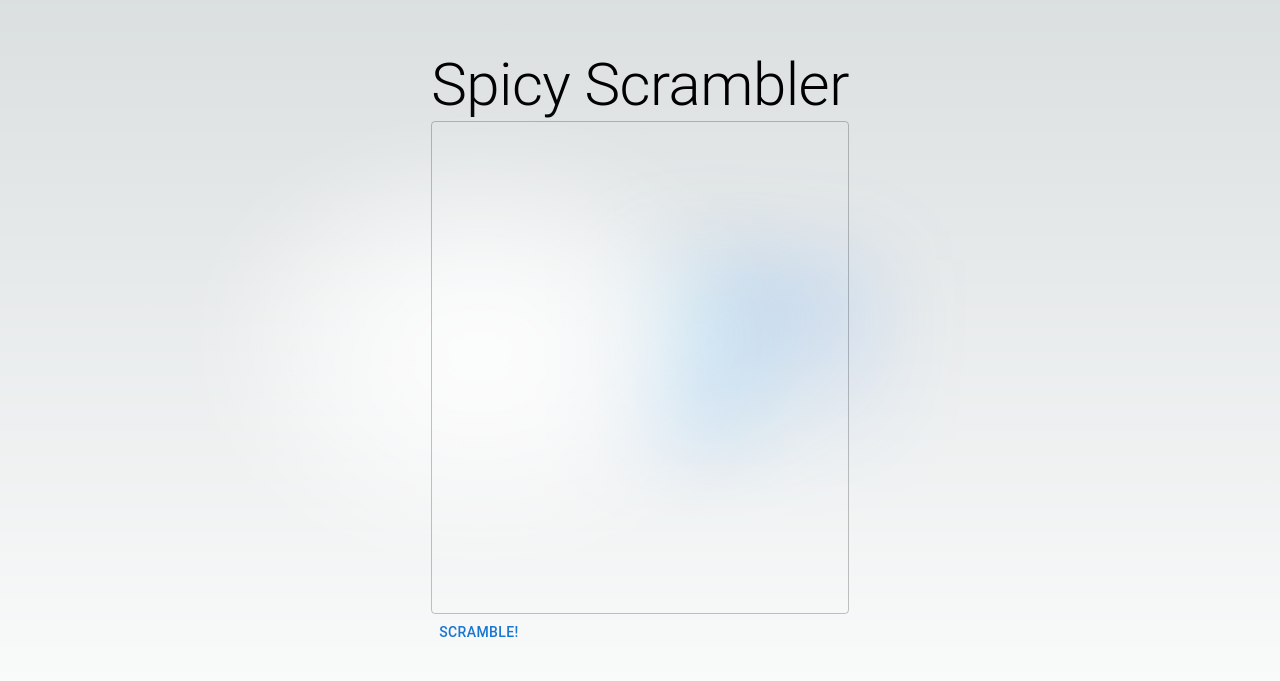
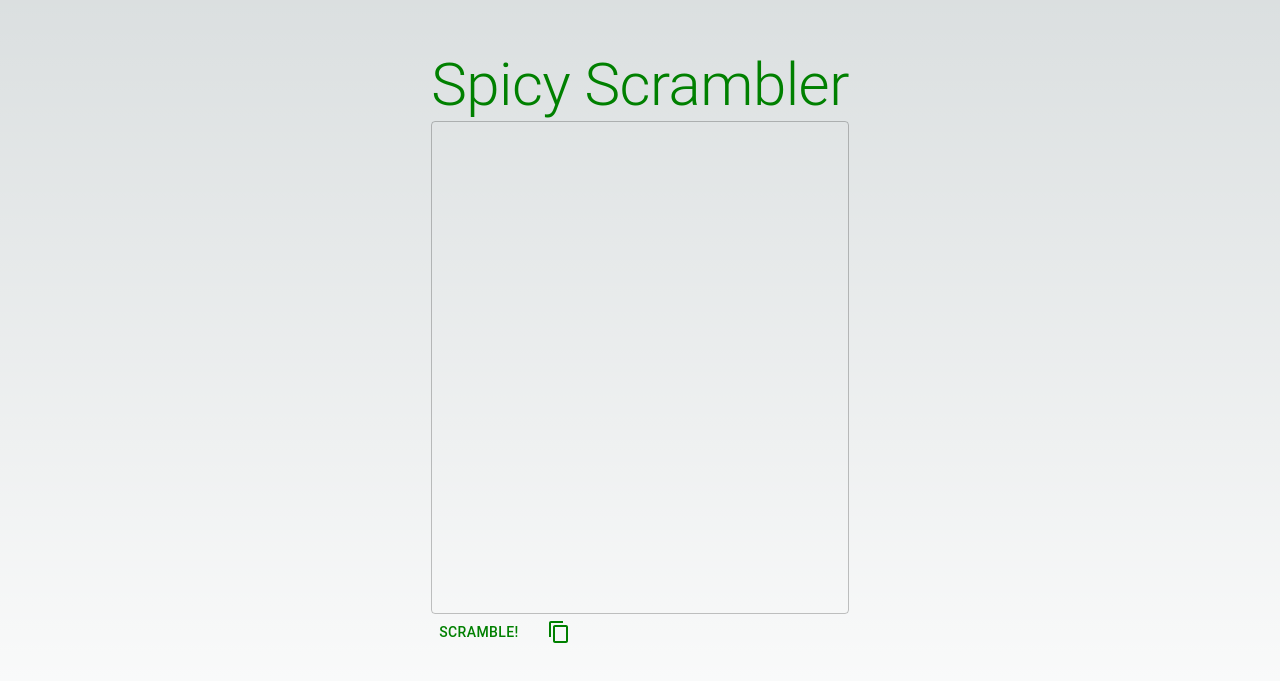
Before and after one commit to ttn729/spicy-scrambler, a Next.js app: page / in a window 1280 px wide. Shown: the part 111-792 px from the top of the page. Built offline with nearby package versions, Linux system fonts and the light colour scheme.

Commit message:
Add copy button and copy notification

```diff
--- a/components/scrambler.js
+++ b/components/scrambler.js
@@ -1,5 +1,7 @@
+import React from "react";
 import { Button, TextField, Typography, Box } from "@mui/material";
-import React from "react";
+import ContentCopyIcon from "@mui/icons-material/ContentCopy";
+import toast from "react-hot-toast";
 
 // https://stackoverflow.com/questions/2450954/how-to-randomize-shuffle-a-javascript-array
 function shuffleArray(array) {
@@ -36,8 +38,14 @@ export default function Scrambler() {
         }
 
         let words = sentence.split(" ");
+        const copy = [...words];
 
-        shuffleArray(words);
+        // Make sure that new sentence is always scrambled
+        if (copy.length > 1) {
+          while (JSON.stringify(words) == JSON.stringify(copy)) {
+            shuffleArray(words);
+          }
+        }
 
         let newSentence = "";
         words.forEach((word) => {
@@ -45,7 +53,7 @@ export default function Scrambler() {
         });
 
         if (punctuation == "") {
-          newSentence = newSentence.substring(0,newSentence.length - 2)
+          newSentence = newSentence.substring(0, newSentence.length - 2);
         }
         newSentence += punctuation;
 
@@ -55,9 +63,16 @@ export default function Scrambler() {
     });
   };
 
+  const handleClickCopy = () => {
+    if (output != undefined && output.length != 0) {
+      navigator.clipboard.writeText(output.join("\n"));
+      toast.success("Text copied!");
+    }
+  };
+
   return (
     <Box flexDirection="vertical">
-      <Typography align="center" variant="h2">
+      <Typography align="center" variant="h2" color="green">
         Spicy Scrambler
       </Typography>
       <TextField
@@ -67,7 +82,15 @@ export default function Scrambler() {
         value={sentences}
         onChange={handleChange}
       ></TextField>
-      <Button onClick={submitSentences}>Scramble!</Button>
+
+      <Box sx={{ display: "flex", alignItems: "center" }}>
+        <Button onClick={submitSentences} sx={{ color: "green" }}>
+          Scramble!
+        </Button>
+        <Button onClick={handleClickCopy}>
+          <ContentCopyIcon sx={{ color: "green" }} />
+        </Button>
+      </Box>
 
       {output.map((question, index) => {
         return (
--- a/package.json
+++ b/package.json
@@ -11,12 +11,14 @@
   "dependencies": {
     "@emotion/react": "^11.10.6",
     "@emotion/styled": "^11.10.6",
+    "@mui/icons-material": "^5.11.11",
     "@mui/material": "^5.11.9",
     "@next/font": "13.1.6",
     "eslint": "8.34.0",
     "eslint-config-next": "13.1.6",
     "next": "13.1.6",
     "react": "18.2.0",
-    "react-dom": "18.2.0"
+    "react-dom": "18.2.0",
+    "react-hot-toast": "^2.4.0"
   }
 }
--- a/pages/_app.js
+++ b/pages/_app.js
@@ -1,5 +1,11 @@
-import '@/styles/globals.css'
+import "@/styles/globals.css";
+import { Toaster } from "react-hot-toast";
 
 export default function App({ Component, pageProps }) {
-  return <Component {...pageProps} />
+  return (
+    <>
+      <Component {...pageProps} />
+      <Toaster />
+    </>
+  );
 }
--- a/styles/globals.css
+++ b/styles/globals.css
@@ -9,18 +9,6 @@
   --background-start-rgb: 214, 219, 220;
   --background-end-rgb: 255, 255, 255;
 
-  --primary-glow: conic-gradient(
-    from 180deg at 50% 50%,
-    #16abff33 0deg,
-    #0885ff33 55deg,
-    #54d6ff33 120deg,
-    #0071ff33 160deg,
-    transparent 360deg
-  );
-  --secondary-glow: radial-gradient(
-    rgba(255, 255, 255, 1),
-    rgba(255, 255, 255, 0)
-  );
 
   --tile-start-rgb: 239, 245, 249;
   --tile-end-rgb: 228, 232, 233;
```
Also changed, not shown: 1 other file (tests, documents, lock files or other folders).
